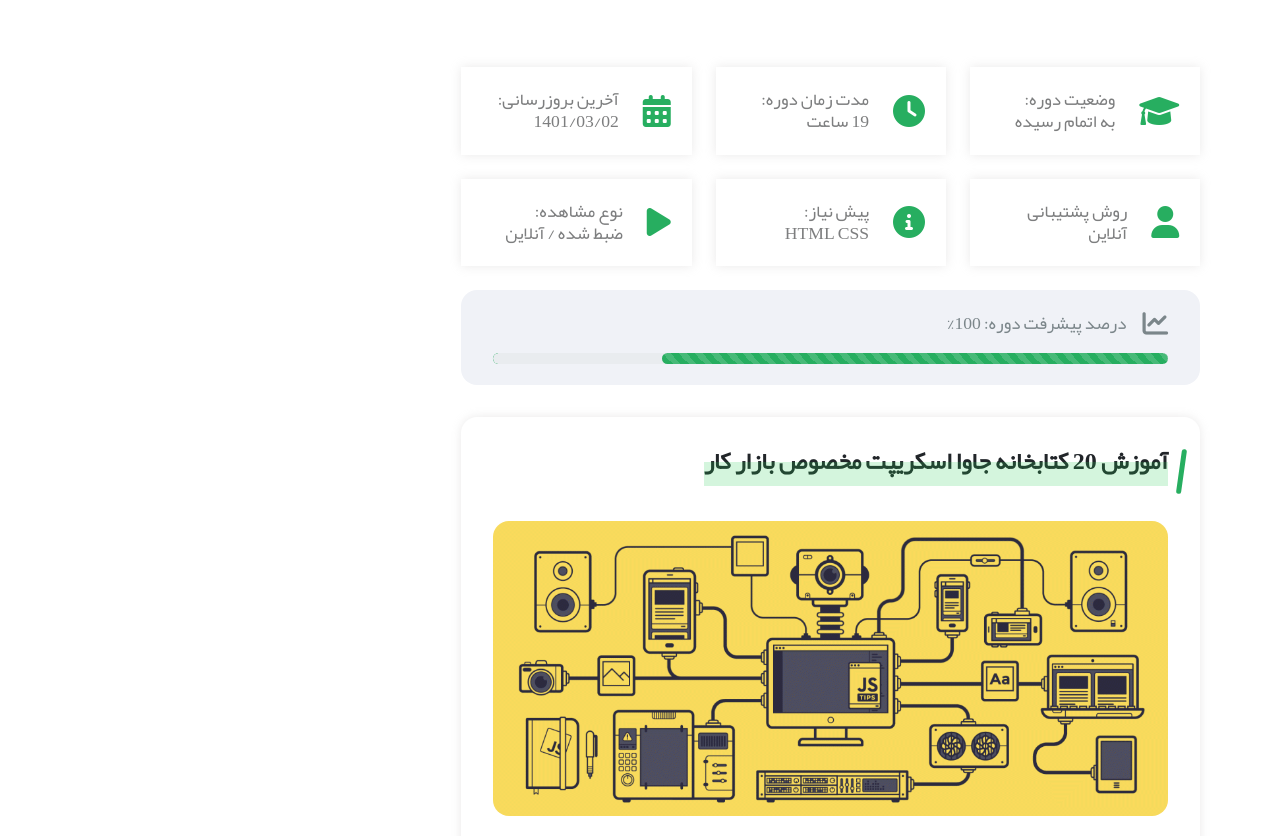
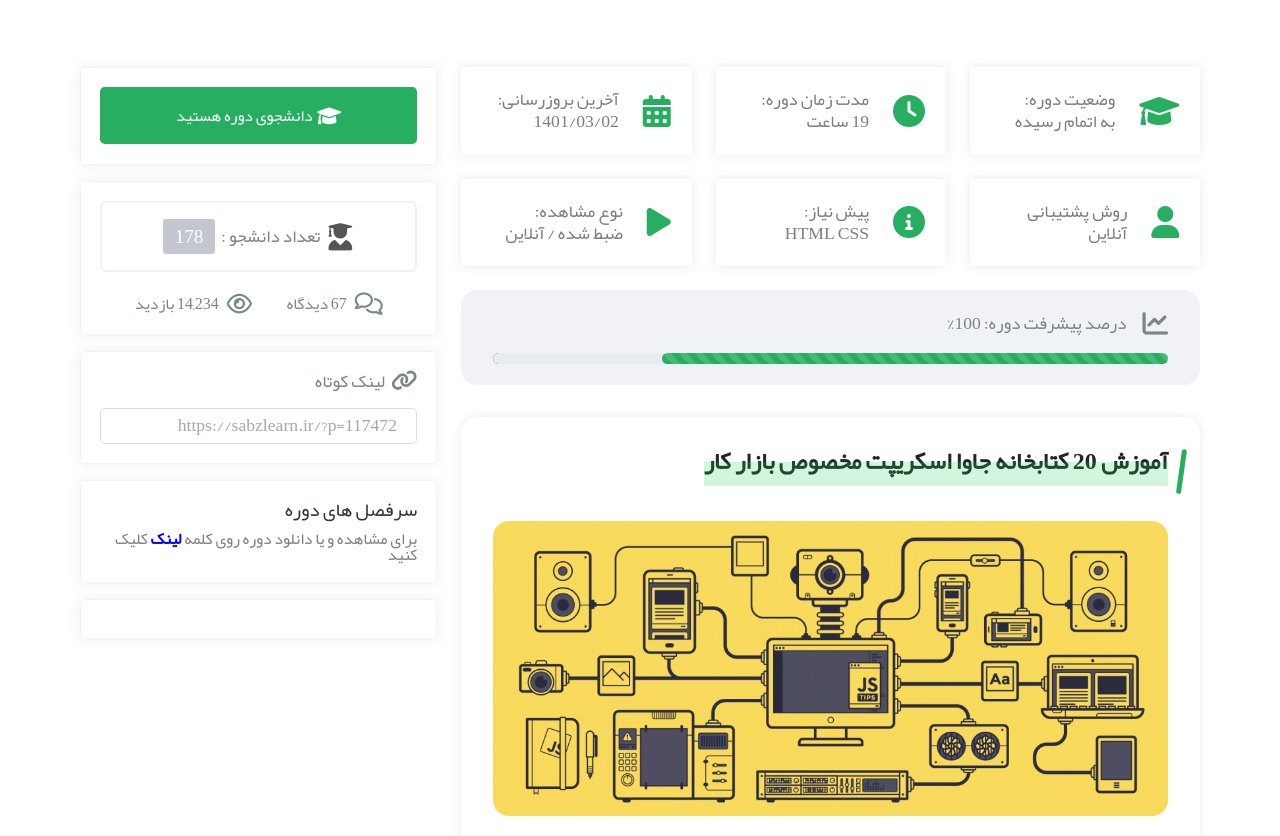
Before and after one commit to Armanhurian/sabzlearn-project-1, a plain HTML site: page courses.html in a window 1280 px wide. Shown: the part 606-1442 px from the top of the page. Drawn offline with nearby package versions, Linux system fonts and the light colour scheme.

Commit message:
Add Day 6

```diff
--- a/courses.html
+++ b/courses.html
@@ -407,9 +407,55 @@
                       </div>
                    </div>
                 </div>
-                <div class="col-4">
+                <div class="col-4" style="position: relative;">
                     <div class="main-courses__cotainer-left">
+                       <div class="main-courses__cotainer-left-condition">
+                          <div class="courses-condition">
+                            <div class="courses-condition-join-student">
+                                <i class="fas fa-graduation-cap courses-condition-join-student-icon"></i>
+                                <span class=" courses-condition-join-student-text">دانشجوی دوره هستید</span>
+                            </div>
+                          </div>
+                          <div class="courses-condition">
+                            <div class="courses-condition-count-student">
+                                <div class="courses-condition-count-student-top">
+                                    <i class="fas fa-user-graduate courses-condition-count-student-top-icon" ></i>
+                                    <span class="courses-condition-count-student-top-text" >تعداد دانشجو :</span>
+                                    <span class="courses-condition-count-student-top-number">178</span>
+                                </div>
+                                <div class="courses-condition-count-student-bottom">
+                                    <div class="courses-condition-count-student-bottom-right">
+                                        <i class="far fa-comments courses-condition-count-student-bottom-right-icon"></i>
+                                        <span class="courses-condition-count-student-bottom-right-text">67 دیدگاه</span>
+                                    </div>
+                                    <div class="courses-condition-count-student-bottom-left">
+                                        <i class="far fa-eye courses-condition-count-student-bottom-right-icon"></i>
+                                        <span class="courses-condition-count-student-bottom-right-text">14,234 بازدید</span>
+                                    </div>
+                                </div>
+                            </div>
+                          </div>
+                          <div class="courses-condition">
+                             <div class="courses-condition-link-of-course">
+                                <div class="courses-condition-link-text">
+                                    <i class="fas fa-link courses-condition-link-text-icon"></i>
+                                    <span class="courses-condition-link-text-text">لینک کوتاه</span>
+                                </div>
+                                <div>
+                                    <span class="courses-condition-link">https://sabzlearn.ir/?p=117472</span>
+                                </div>
+                             </div>
+                          </div>
+                          <div class="courses-condition">
+                             <span class="courses-condition-lesson-title">سرفصل های دوره</span>
+                             <span class="courses-condition-lesson-text">برای مشاهده و یا دانلود دوره روی کلمه
+                                <a href="#" style="color: blue; ;font-weight: bold;"  class="courses-condition-lesson-link">لینک</a>
+                                 کلیک کنید</span>
+                          </div>
+                          <div class="courses-condition">
 
+                          </div>
+                       </div>
                     </div>
                 </div>
             </div>
--- a/style css/courses.css
+++ b/style css/courses.css
@@ -303,3 +303,118 @@ justify-content: space-between;
     font-size: 15px;
 }
 /* finish courses-teacher style */
+
+
+/* start courses-condition style */
+
+.main-courses__cotainer-left{
+    position: sticky;
+    top: 20px;
+}
+.main-courses__cotainer-left-condition{
+    display: flex;
+    flex-direction: column;
+    gap: 1rem;
+
+}
+.courses-condition{
+    padding: 1.2rem;
+    box-shadow: 0 0 13px 1px rgb(70 72 77 / 8%);
+    border: 1px solid #f2f2f2;
+    border-radius: 0.3rem;
+}
+.courses-condition-join-student{
+    background-color: var(--theme-color);
+    display: flex;
+    justify-content: center;
+    align-items: center;
+    padding: 1.2rem 0.8rem;
+    color: var(--white-color);
+    border-radius: 0.3rem;
+}
+
+.courses-condition-join-student-icon{
+    font-size: 1.2rem;
+    margin-left: 0.3rem;
+}
+.courses-condition-count-student-top{
+    display: flex;
+    align-items: center;
+    justify-content: center;
+    padding: 1rem 1.2rem;
+    border: 2px solid #f0f2f7;
+    border-radius: 0.4rem;
+}
+.courses-condition-count-student-top-icon{
+    font-size: 1.7rem;
+    color: #555555;
+}
+.courses-condition-count-student-top-text{
+    font-size: 1.1rem;
+    color: #7f8187;
+    margin-right: 0.4rem;
+}
+.courses-condition-count-student-top-number{
+    font-size: 1.2rem;
+    padding: 0.5rem 0.7rem;
+    border-radius: 0.2rem;
+    background-color: #c4c7cf;
+    margin-right: 0.4rem;
+    color: var(--white-color);
+
+}
+.courses-condition-count-student-bottom{
+    display: flex;
+    align-items: center;
+    justify-content: space-evenly;
+    margin-top: 1.3rem;
+}
+.courses-condition-count-student-bottom-right ,.courses-condition-count-student-bottom-left{
+    display: flex;
+    align-items: center;
+    gap: 0.5rem;
+}
+.courses-condition-count-student-bottom-right-icon{
+    font-size: 1.4rem;
+    color: #7b868a;
+}
+.courses-condition-count-student-bottom-right-text{
+
+ color: #7b868a;
+}
+.courses-condition-link-text{
+    color: #7b868a;
+    display: flex;
+    align-items: center;
+    margin-bottom: 1rem;
+}
+.courses-condition-link-text-icon{
+    font-size: 1.3rem;
+}
+.courses-condition-link-text-text{
+    font-size: 1.1rem;
+    margin-right: 0.4rem;
+}
+.courses-condition-link{
+    color: #a7a7a7;
+    padding: 0.5rem 1.2rem;
+    border: 1px solid #dcdcdc;
+    display: flex;
+    align-items: center;
+    border-radius: 0.3rem;
+    font-size: 1.1rem;
+}
+.courses-condition-lesson-title{
+    display: block;
+    font-size: 1.2rem;
+    color: var(--dark-color);
+    margin-bottom: 0.7rem;
+}
+.courses-condition-lesson-text{
+
+    font-size: 1rem;
+    color: #7d7e7f;
+
+}
+
+/* finish courses-condition style */
```
